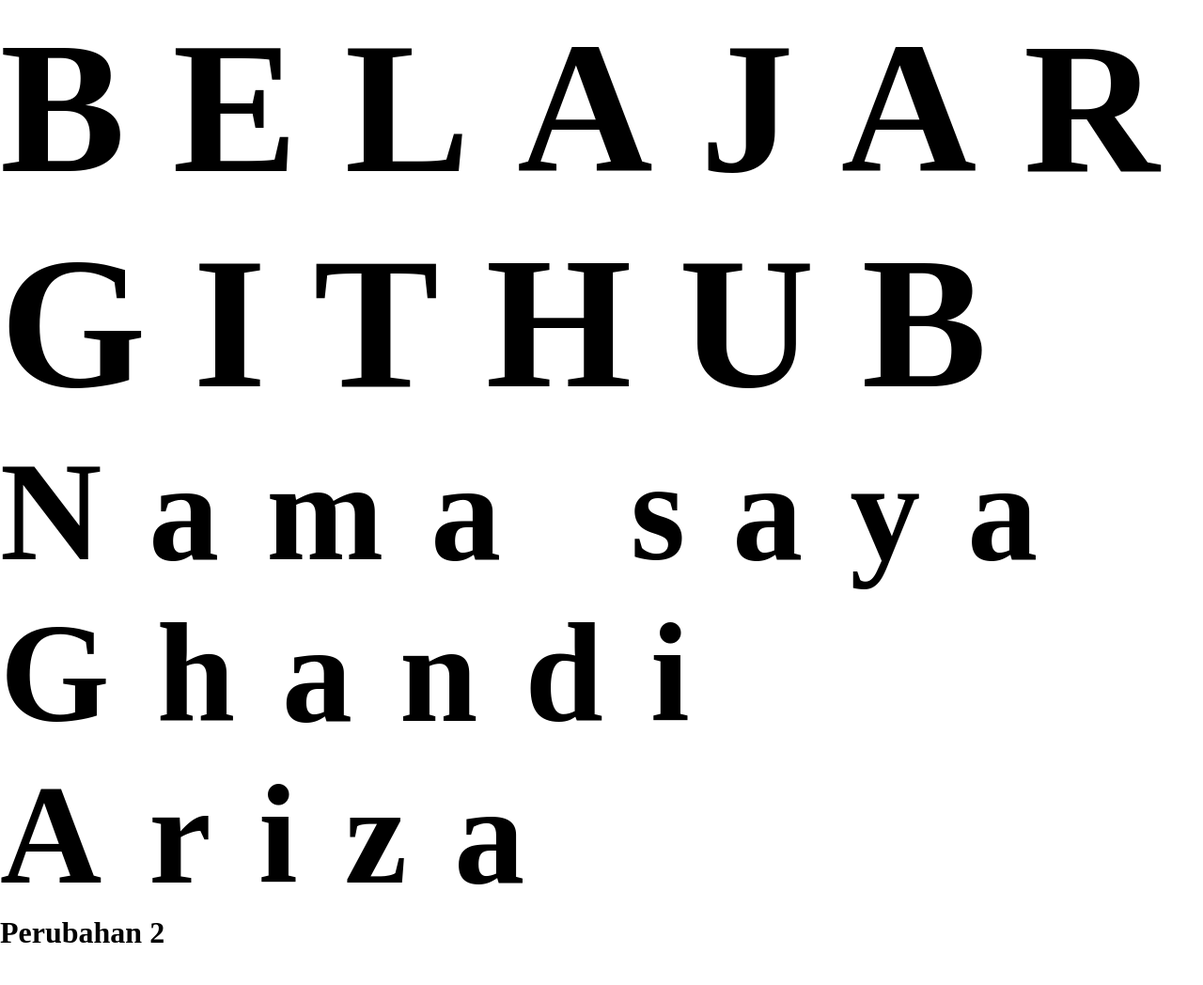
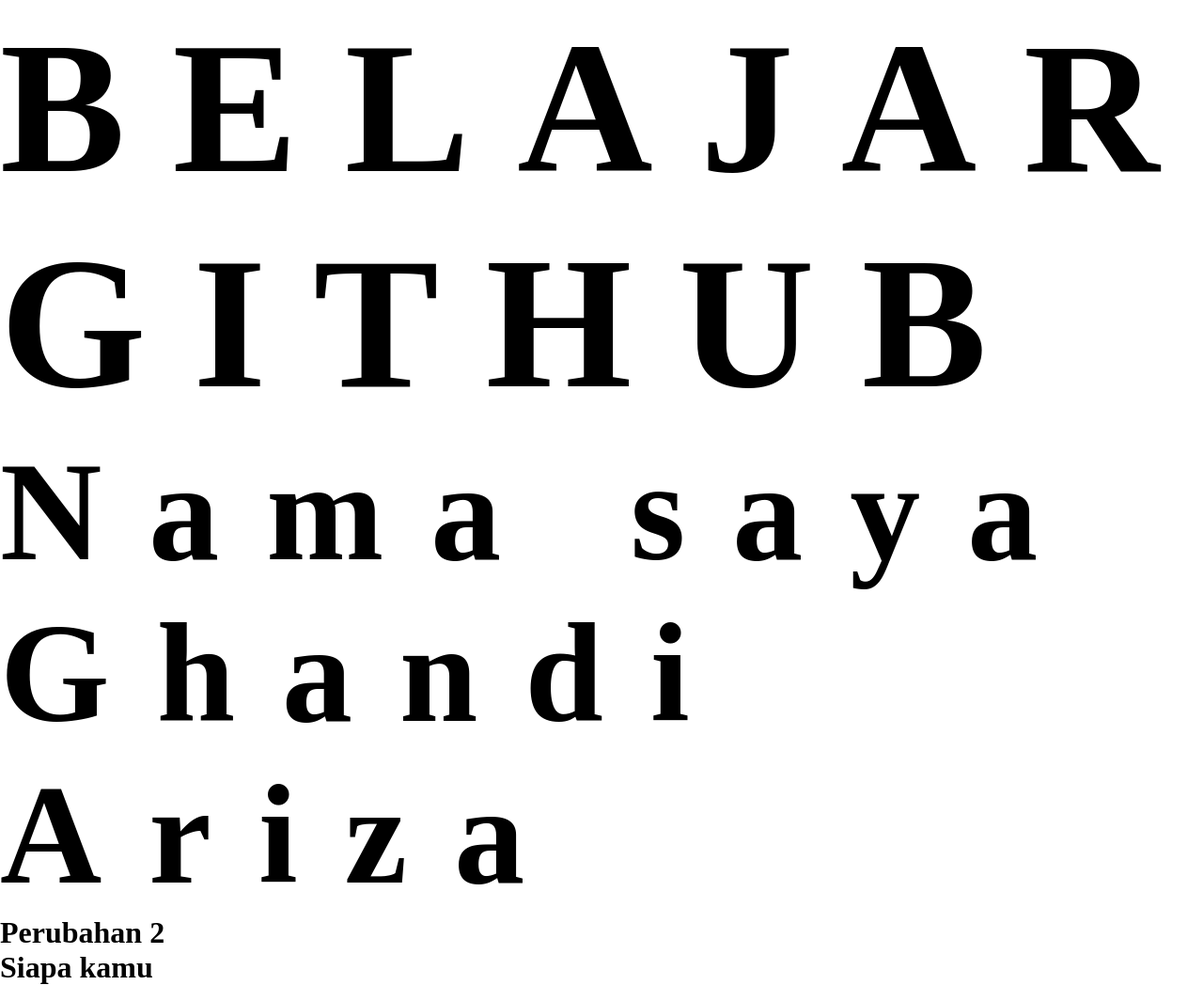
Before and after one commit to ghandi178/Github-belajar, a plain HTML site: page index.html in a window 1280 px wide. Shown: the whole page at 94% size. Before the commit the page ends 1011 px from the top, so only its background shows below. Drawn offline with Linux system fonts and the light colour scheme.

Commit message:
Perubahan website 2

```diff
--- a/index.html
+++ b/index.html
@@ -15,6 +15,9 @@
     <div>
         <h1>Perubahan 2</h1>
     </div>
+    <div>
+        <h1> Siapa kamu</h1>
+    </div>
 
 
 </body>
```
